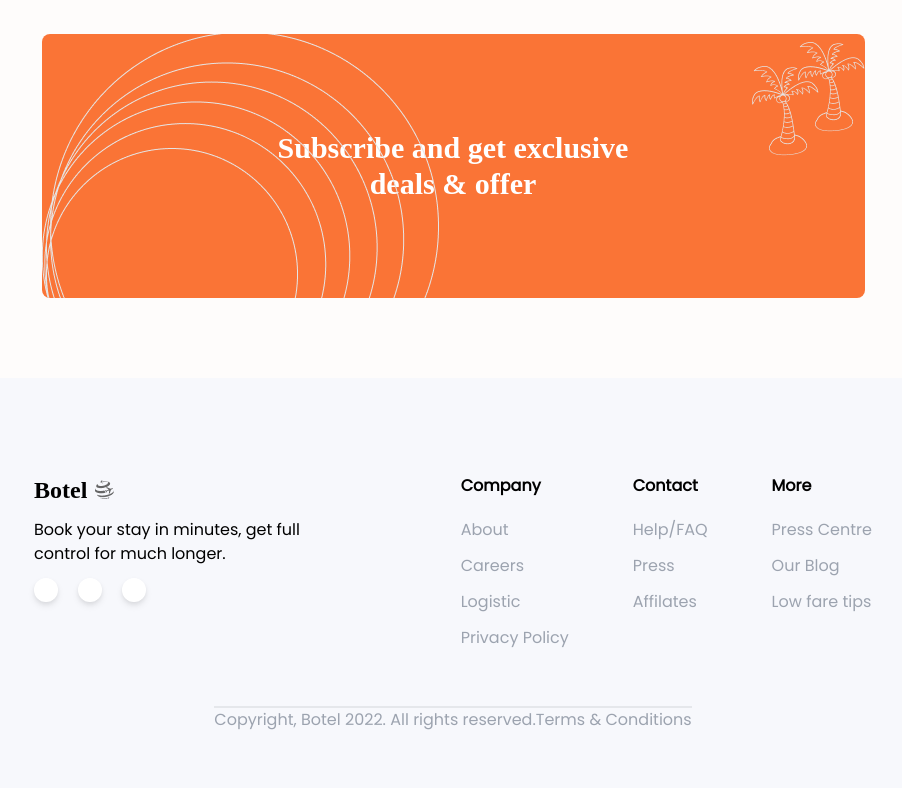
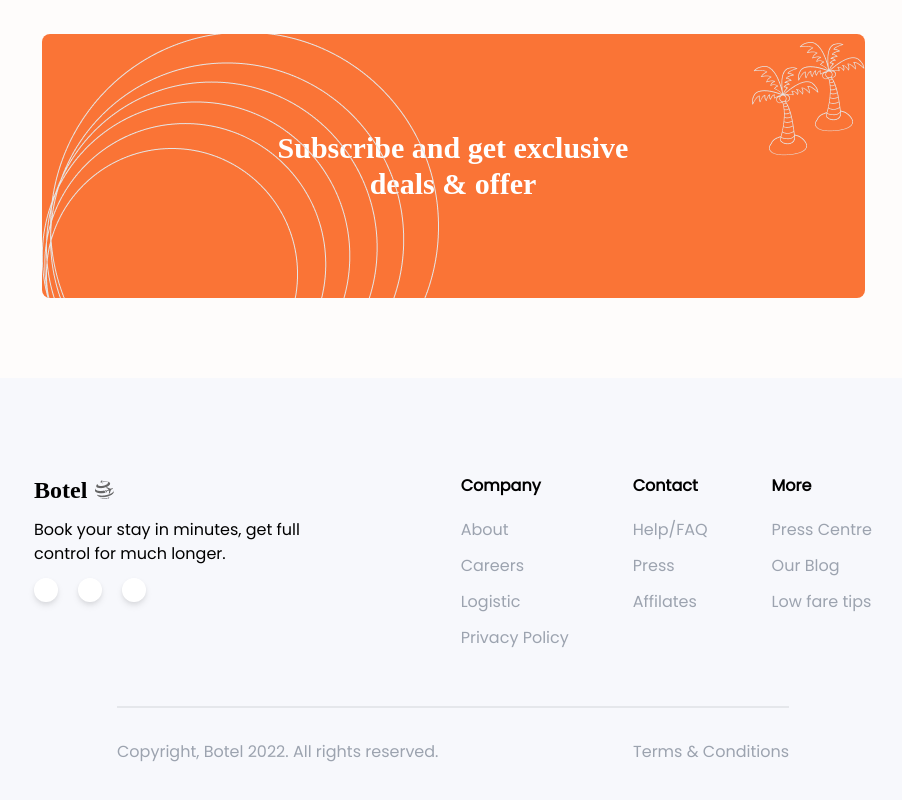
Before and after one commit to baabashinelle/Botel, a React (Create React App) app: page / in a window 1280 px wide. Shown: the part 4571-5371 px from the top of the page, without its empty margins (187-1089 px from the left). Built offline with nearby package versions, Linux system fonts and the light colour scheme; a web font is replaced by a local one.

Commit message:
edit footer

```diff
--- a/src/components/Footer.jsx
+++ b/src/components/Footer.jsx
@@ -48,8 +48,8 @@ const Footer = () => {
       </section>
 
       {/* Lower Footer */}
-      <section className="flex justify-center">
-        <article className="flex justify-between text-gray-400 border-t-2">
+      <section className="flex justify-center px-[19rem]">
+        <article className="flex justify-between text-gray-400 border-t-2 w-full pt-8">
           <p>Copyright, Botel 2022. All rights reserved.</p>
           <p>Terms &amp; Conditions</p>
         </article>
```
